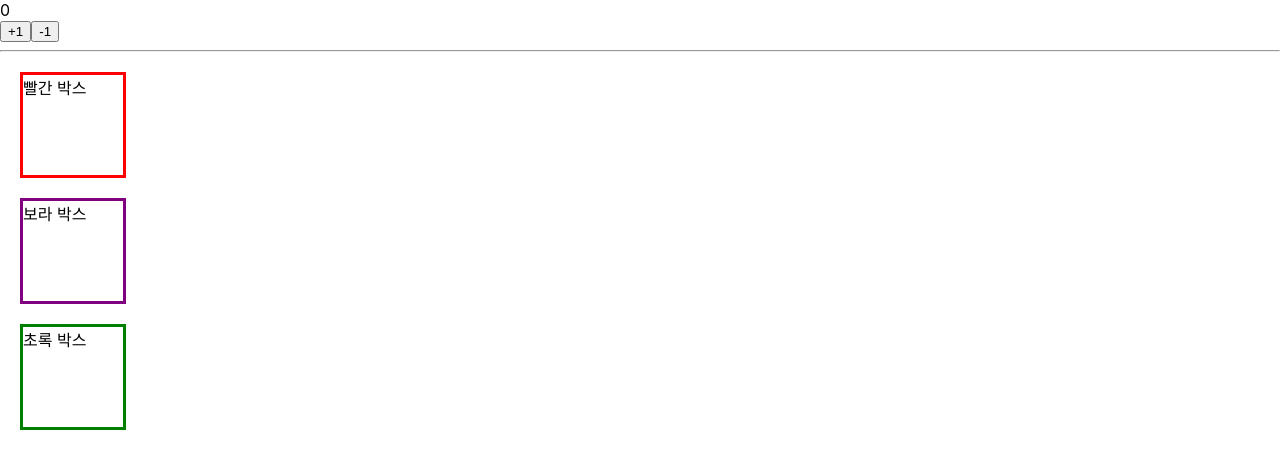
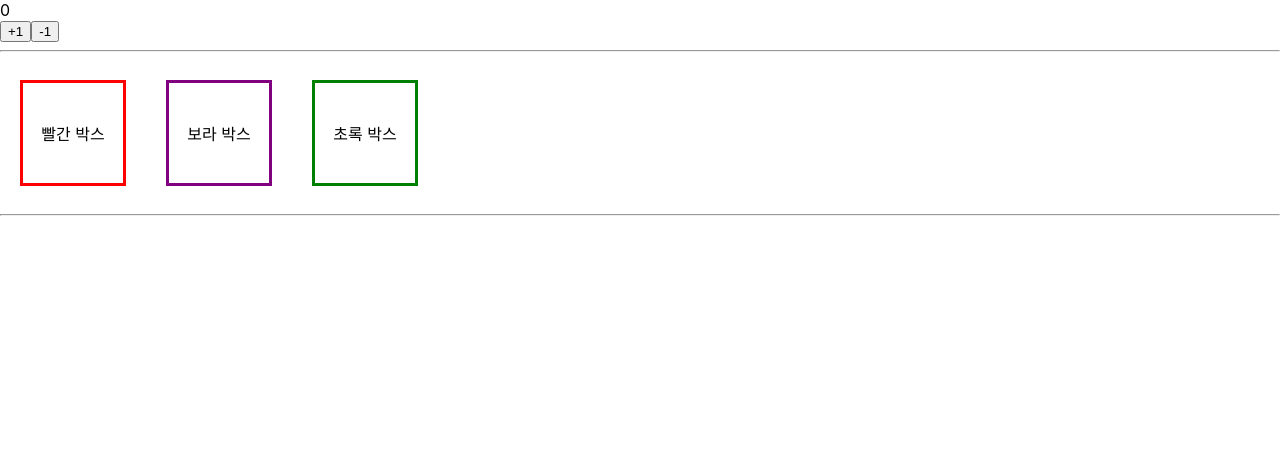
Before and after one commit to YS739/React_BasicClass, a React (Create React App) app: page / in a window 1280 px wide. Shown: the top 468 px of the page. Built offline with nearby package versions, Linux system fonts and the light colour scheme.

Commit message:
styled box edit done

```diff
--- a/src/App.js
+++ b/src/App.js
@@ -1,5 +1,5 @@
 import { useState } from "react";
-import Styled from "./components/Styled";
+import StyledBox from "./components/StyledBox";
 
 const App = () => {
   const [number, setNumber] = useState(0);
@@ -20,7 +20,7 @@ const App = () => {
       >
         -1
       </button>
-      <Styled />
+      <StyledBox />
     </div>
   );
 };
--- a/src/components/Styled.jsx
+++ b/src/components/StyledBox.jsx
@@ -6,6 +6,10 @@ const StBox = styled.div`
   height: 100px;
   border: 3px solid ${(props) => props.borderColor};
   margin: 20px;
+  display: flex;
+  flex-direction: row;
+  justify-content: center;
+  align-items: center;
 `;
 
 // 박스의 색을 배열에 담습니다.
@@ -25,21 +29,27 @@ const getBoxName = (color) => {
   }
 };
 
-const Styled = () => {
+const StyledBox = () => {
   return (
     <div>
       <hr />
-      {boxList.map((box) => (
-        <StBox borderColor={box}>{getBoxName(box)}</StBox>
-      ))}
+      <div style={{ width: "600px", display: "flex" }}>
+        {boxList.map((box) => (
+          <StBox borderColor={box} key={box}>
+            {getBoxName(box)}
+          </StBox>
+        ))}
 
-      {/* map 시도..ㅎ */}
-      {/* <StBox getBoxName= boxList.map((color)=>{
+        {/* map 시도..ㅎ */}
+        {/* <StBox getBoxName= boxList.map((color)=>{
         color[i]
 
       }></StBox> */}
+      </div>
+      <hr />
+      {/* 무한렌더링 */}
     </div>
   );
 };
 
-export default Styled;
+export default StyledBox;
```
